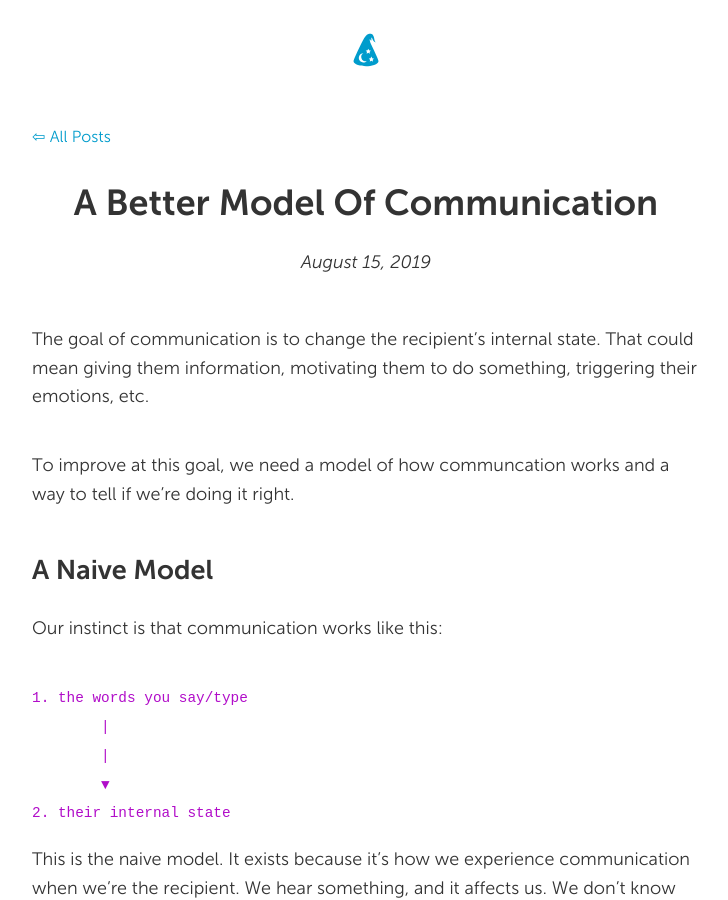
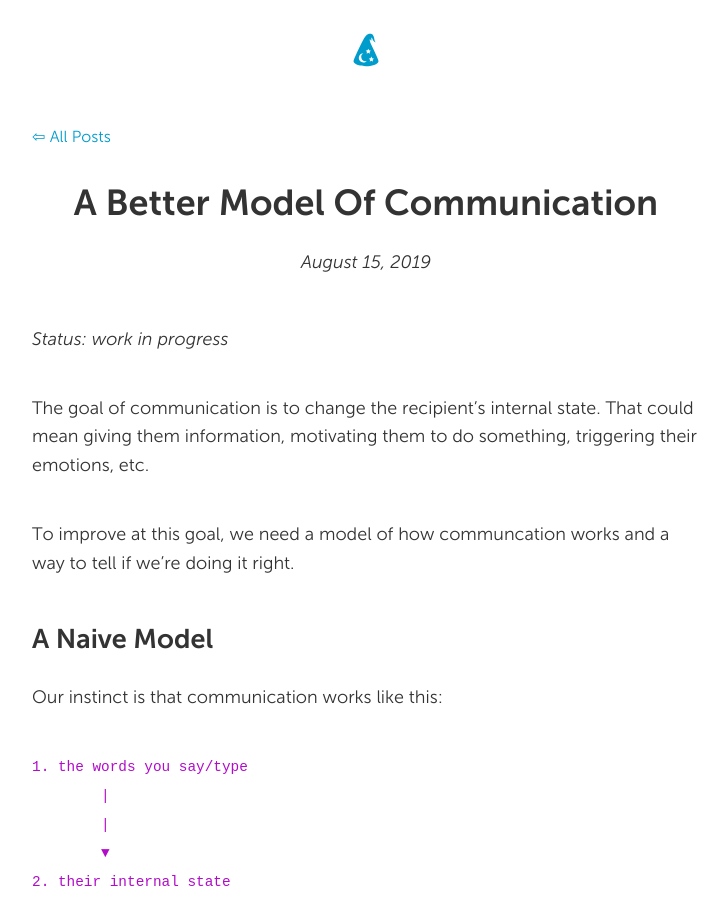
Before and after one commit to lyoshenka/grin.io, a Jekyll site: the page built from _posts/2019-08-15-comms-model.md, in a window 1280 px wide and 900 px high. Shown: the whole window, without its empty margins (274-1002 px from the left). Built offline with Jekyll 4.4.1, drawn with Linux system fonts in a browser that asks for light colours; comment, search, counter and statistics services are not loaded.

Commit message:
wip note

```diff
--- a/_posts/2019-08-15-comms-model.md
+++ b/_posts/2019-08-15-comms-model.md
@@ -1,6 +1,8 @@
 ---
 title: A Better Model Of Communication
 ---
+
+_Status: work in progress_
 
 The goal of communication is to change the recipient's internal state. That could mean giving them information, motivating them to do
 something, triggering their emotions, etc.
```
